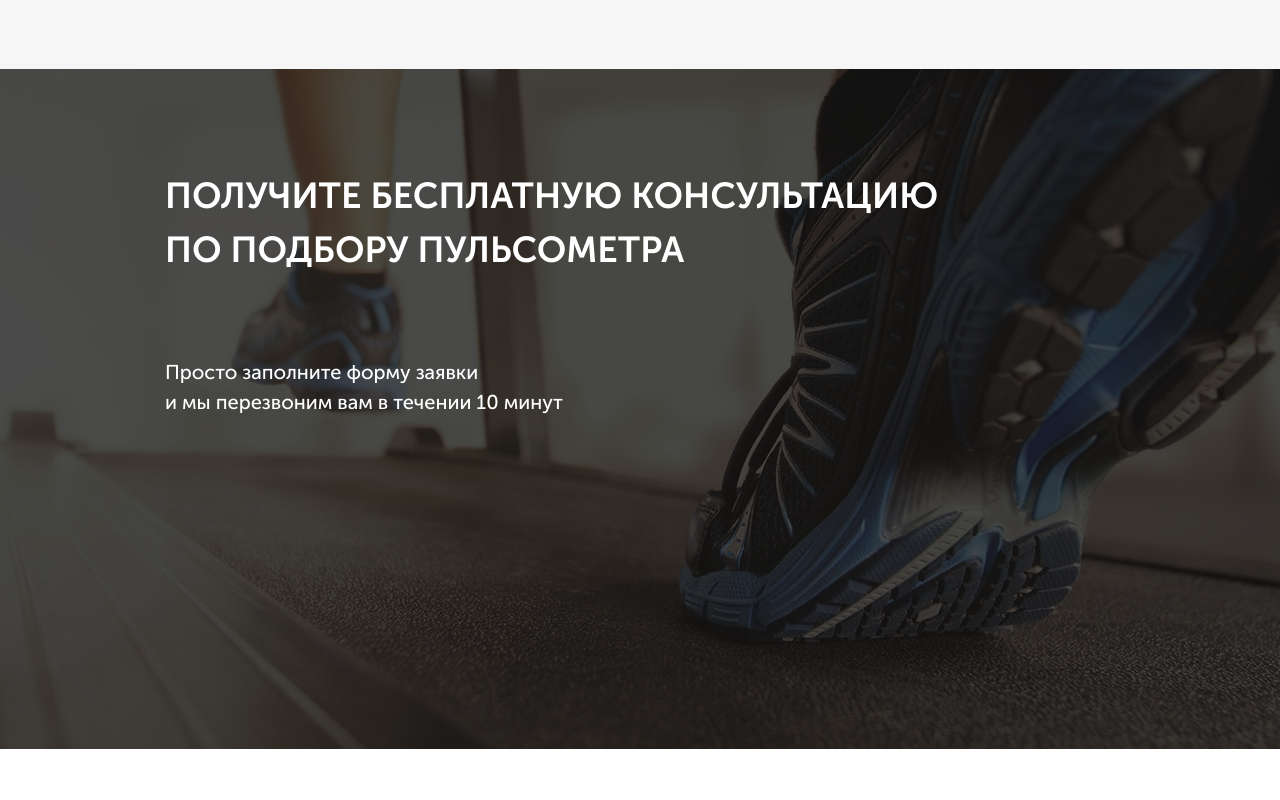
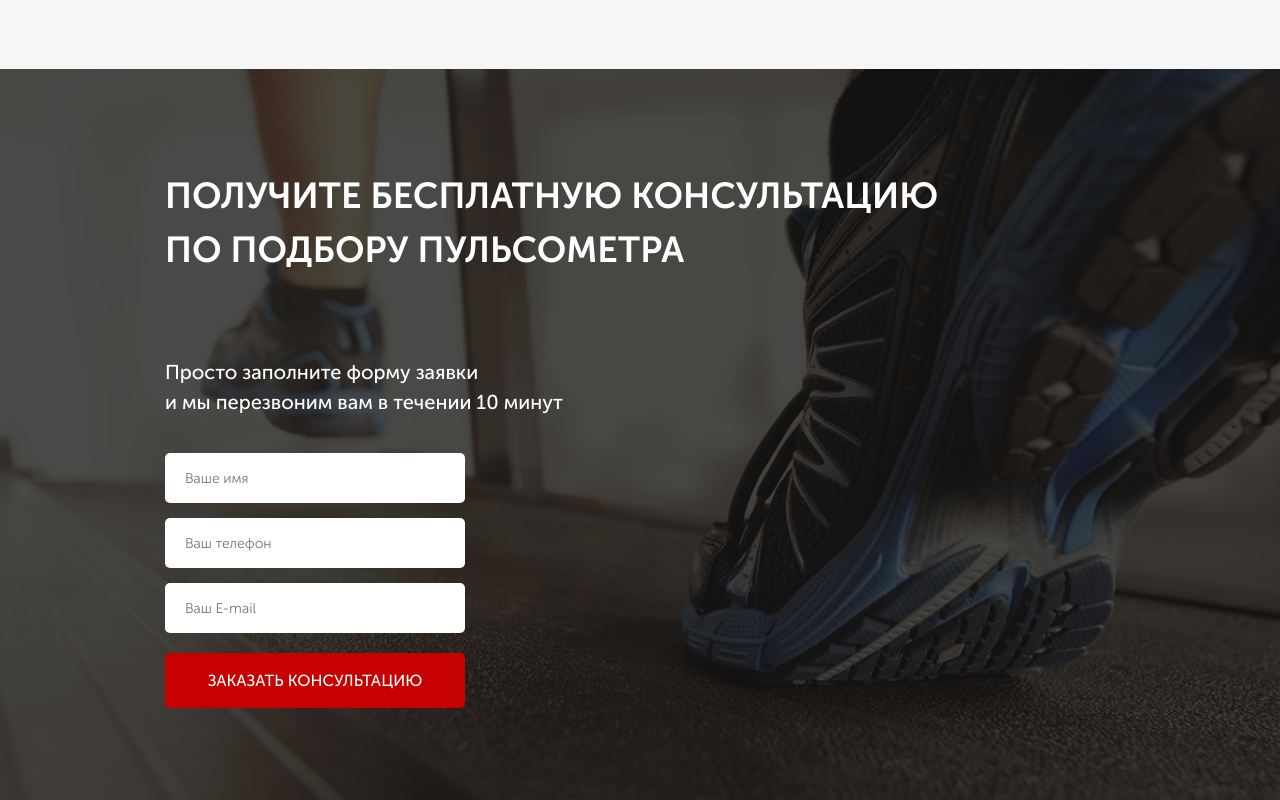
Before and after one commit to karyna4k/RunSmart, a website: page src/index.html in a window 1280 px wide. Shown: the part 1149-1949 px from the top of the page. Before the commit the page ends 1898 px from the top, so only its background shows below. Drawn offline with Linux system fonts and the light colour scheme.

Commit message:
add and style form in 'consultation'

```diff
--- a/src/index.html
+++ b/src/index.html
@@ -90,6 +90,14 @@
             <div class="consultation__descr">
                 Просто заполните форму заявки <br> и мы перезвоним вам в течении 10 минут
             </div>
+
+            <form class="feed-form" action="#">
+                <input name="name" required placeholder="Ваше имя" type="text">
+                <input name="tel" required placeholder="Ваш телефон" type="number">
+                <input name="email" required placeholder="Ваш E-mail" type="email">
+
+                <button class="button button_submit">заказать кОНСУЛЬТАЦИЮ</button>
+            </form>
         </div>
     </div>
 </body>
--- a/src/sass/blocks/_buttons.scss
+++ b/src/sass/blocks/_buttons.scss
@@ -14,4 +14,9 @@
         height: 50px;
         font-size: 16px;
     }
+    &_submit {
+        width: 100%;
+        height: 55px;
+        font-size: 16px;
+    }
 }
--- /dev/null
+++ b/src/sass/blocks/_forms.scss
@@ -0,0 +1,20 @@
+.feed-form {
+    margin-top: 36px;
+    display: flex;
+    flex-direction: column;
+    width: 300px;
+    input {
+        height: 50px;
+        border-radius: 5px;
+        background-color: #ffffff;
+        margin-bottom: 15px;
+        border: none;
+        padding: 0 20px;
+        color: #4b4b4b;
+        font-size: 14px;
+        font-weight: 300;
+        &:nth-child(3) {
+            margin-bottom: 20px;
+        }
+    }
+}
--- a/src/sass/style.scss
+++ b/src/sass/style.scss
@@ -15,3 +15,4 @@
 @import 'blocks/advantages';
 @import 'blocks/titles';
 @import 'blocks/consultation';
+@import 'blocks/forms';
```
Also changed, not shown: src/css/style.min.css.
